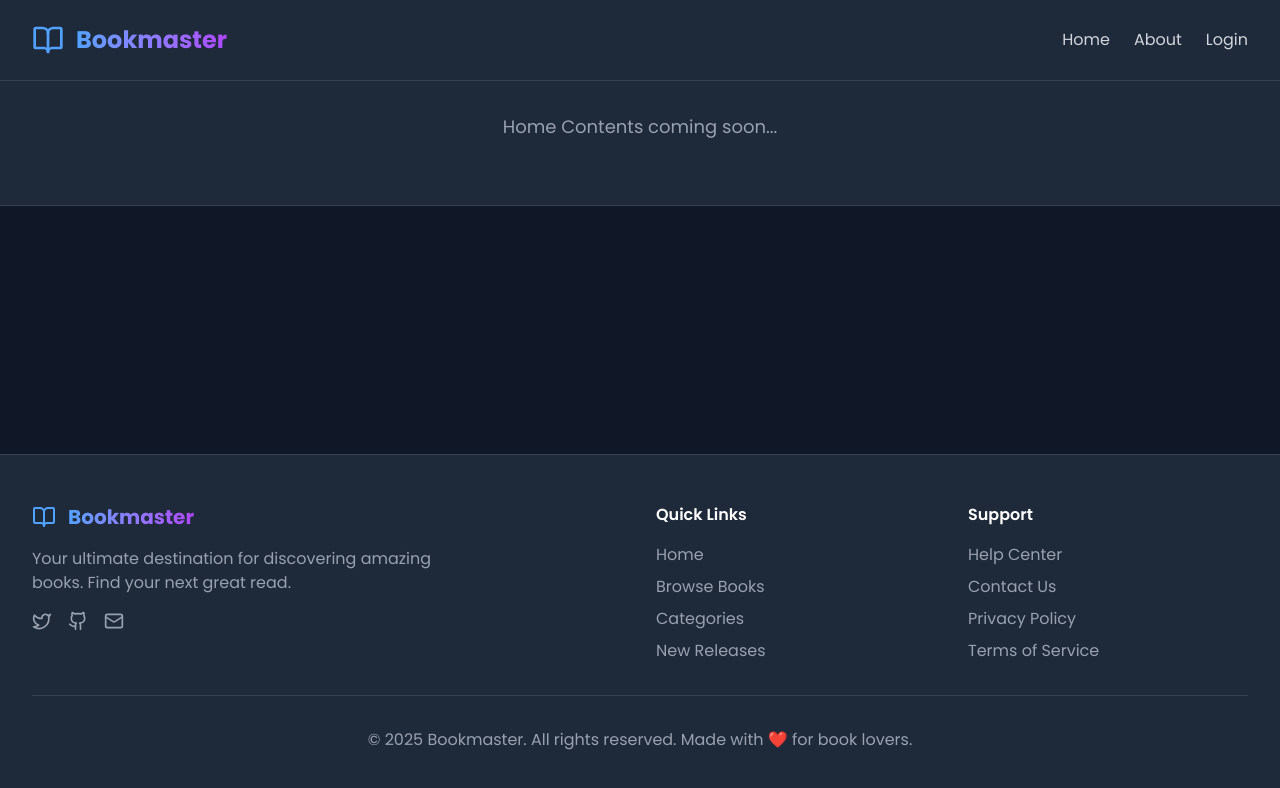
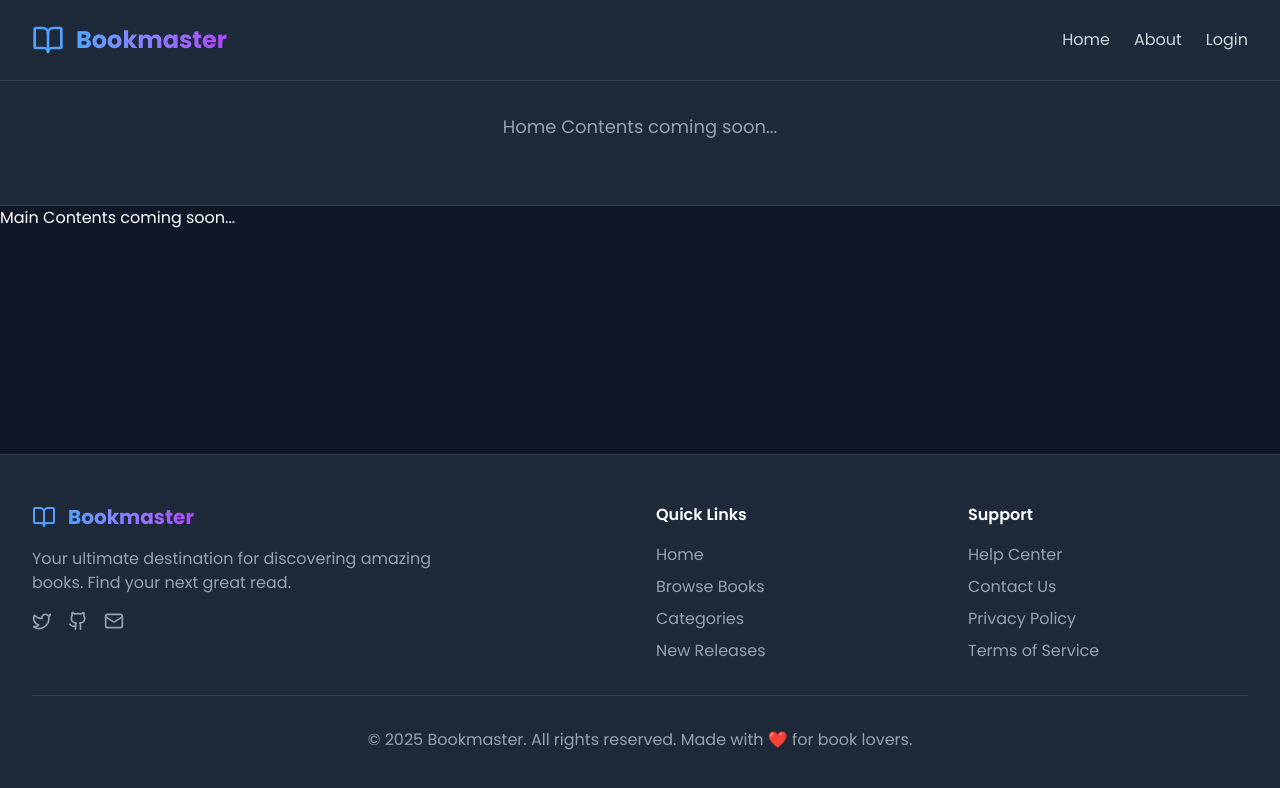
Before and after one commit to rtharris619/bookmaster-new-frontend, a Next.js app: page / in a window 1280 px wide. Shown: the top 788 px of the page. Built offline with nearby package versions, Linux system fonts and the light colour scheme.

Commit message:
Removed unneccessary AuthProvider since it's already on the layout page.

```diff
--- a/src/app/page.tsx
+++ b/src/app/page.tsx
@@ -149,6 +149,7 @@ function HomeContent() {
       </div>
 
       <main className="flex-1">
+        Main Contents coming soon...
       </main>
       </>
   }
@@ -156,11 +157,8 @@ function HomeContent() {
 
 export default function Home() {
 
-
   return (
-    <AuthProvider>
-      <HomeContent>
-      </HomeContent>
-    </AuthProvider>
+    <HomeContent>
+    </HomeContent>
   );
 }
```
